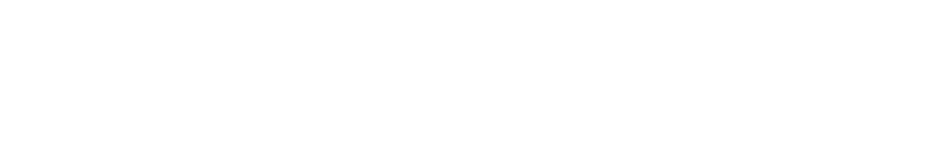
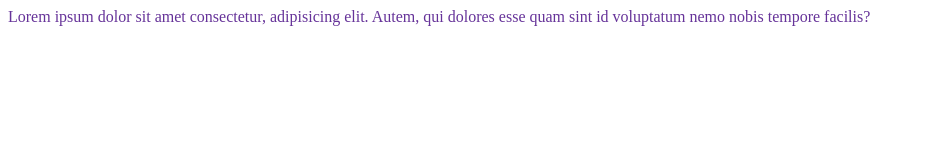
Before and after one commit to md-siam-islam/my-first-git-repo, a plain HTML site: page index.html in a window 1280 px wide. Shown: the whole page, without its empty margins (0-925 px from the left). Drawn offline with Linux system fonts and the light colour scheme.

Commit message:
frist commit

```diff
--- a/index.html
+++ b/index.html
@@ -4,8 +4,9 @@
     <meta charset="UTF-8">
     <meta name="viewport" content="width=device-width, initial-scale=1.0">
     <title>my first git repo</title>
+    <link rel="stylesheet" href="style.css">
 </head>
 <body>
-
+    <div class="siam">Lorem ipsum dolor sit amet consectetur, adipisicing elit. Autem, qui dolores esse quam sint id voluptatum nemo nobis tempore facilis?</div>
 </body>
 </html>
--- /dev/null
+++ b/style.css
@@ -0,0 +1,3 @@
+.siam{
+    color: rebeccapurple;
+}
```
